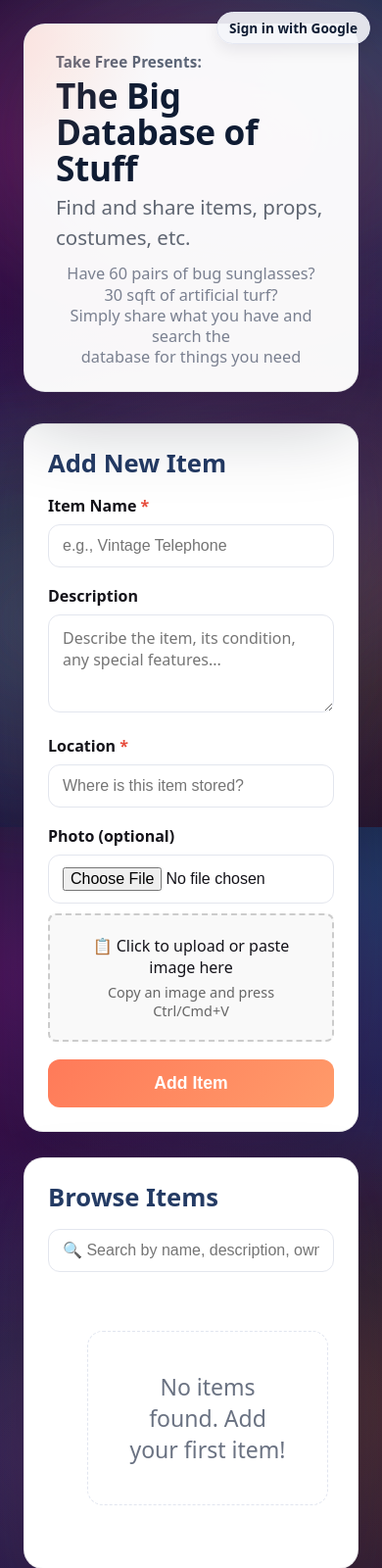
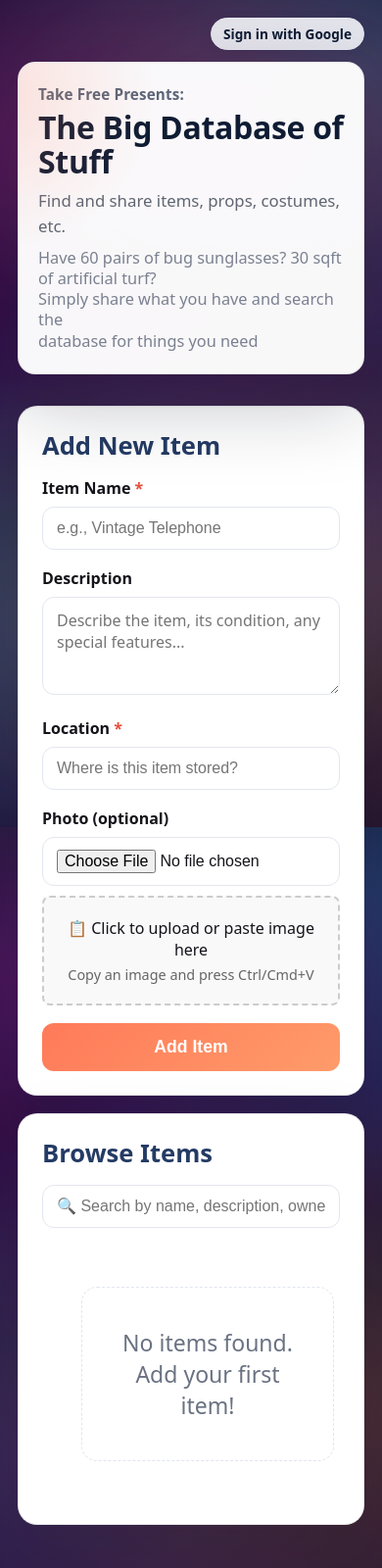
Before and after one commit to EdenShapiro/TakeFree, a Flask app: page / in a window 390 px wide. Shown: the top 1600 px of the page at 98% size. Run offline with Flask 3, Linux system fonts and the light colour scheme; data that the repository does not hold is empty; some libraries are stand-ins or nearby versions; some web fonts are replaced.

Commit message:
Responsive tweaks and title update

```diff
--- a/templates/index.html
+++ b/templates/index.html
@@ -3,7 +3,7 @@
 <head>
     <meta charset="UTF-8">
     <meta name="viewport" content="width=device-width, initial-scale=1.0">
-    <title>Props & Items Database</title>
+    <title>The Big Database of Stuff</title>
     <style>
         @import url('https://fonts.googleapis.com/css2?family=Alexandria:wght@400;500;600;700&display=swap');
 
@@ -237,6 +237,75 @@
             .header-content {
                 grid-template-columns: 1fr;
                 gap: 12px;
+            }
+        }
+
+        @media (max-width: 720px) {
+            body {
+                padding: 18px;
+            }
+
+            .container {
+                max-width: 100%;
+            }
+
+            header {
+                padding: 22px 20px;
+                border-radius: 18px;
+            }
+
+            .user-float {
+                position: static;
+                display: flex;
+                justify-content: flex-end;
+                margin-bottom: 12px;
+            }
+
+            .header-content {
+                grid-template-columns: 1fr;
+                gap: 10px;
+                text-align: left;
+            }
+
+            h1 {
+                font-size: 2rem;
+                line-height: 1.1;
+            }
+
+            .subtitle {
+                font-size: 1.05em;
+                margin-top: 0;
+            }
+
+            .subtitle-detail {
+                text-align: left;
+                max-width: 100%;
+            }
+
+            .main-content {
+                gap: 18px;
+            }
+
+            .card {
+                padding: 18px;
+                border-radius: 16px;
+            }
+
+            .items-grid {
+                grid-template-columns: 1fr;
+            }
+
+            #itemsContainer {
+                max-height: none;
+                padding-right: 0;
+            }
+
+            #itemsContainer .items-grid {
+                padding-bottom: 0;
+            }
+
+            .item-image {
+                height: 170px;
             }
         }
 
```
Also changed, not shown: templates/login.html (+30 -19 lines).
